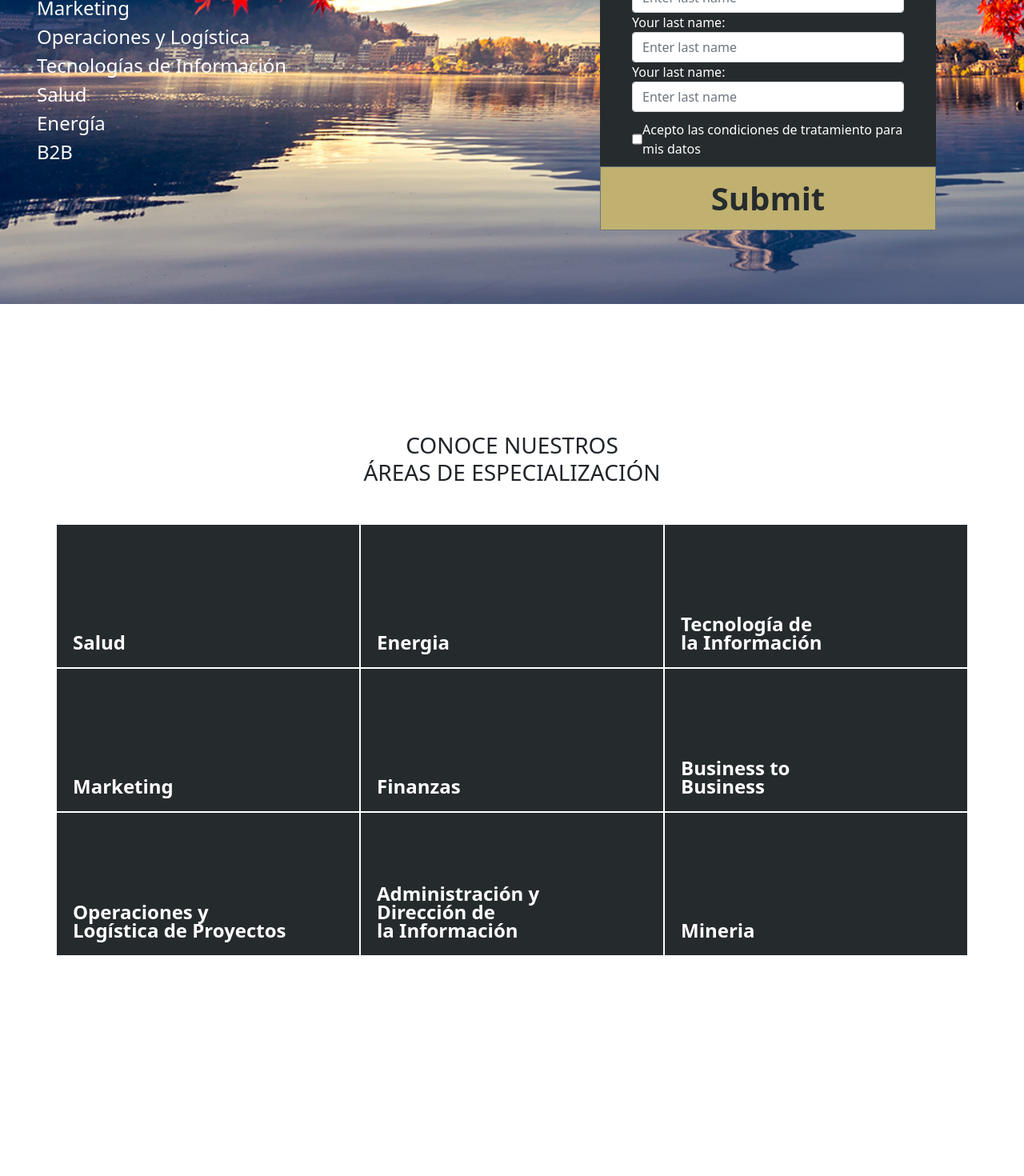
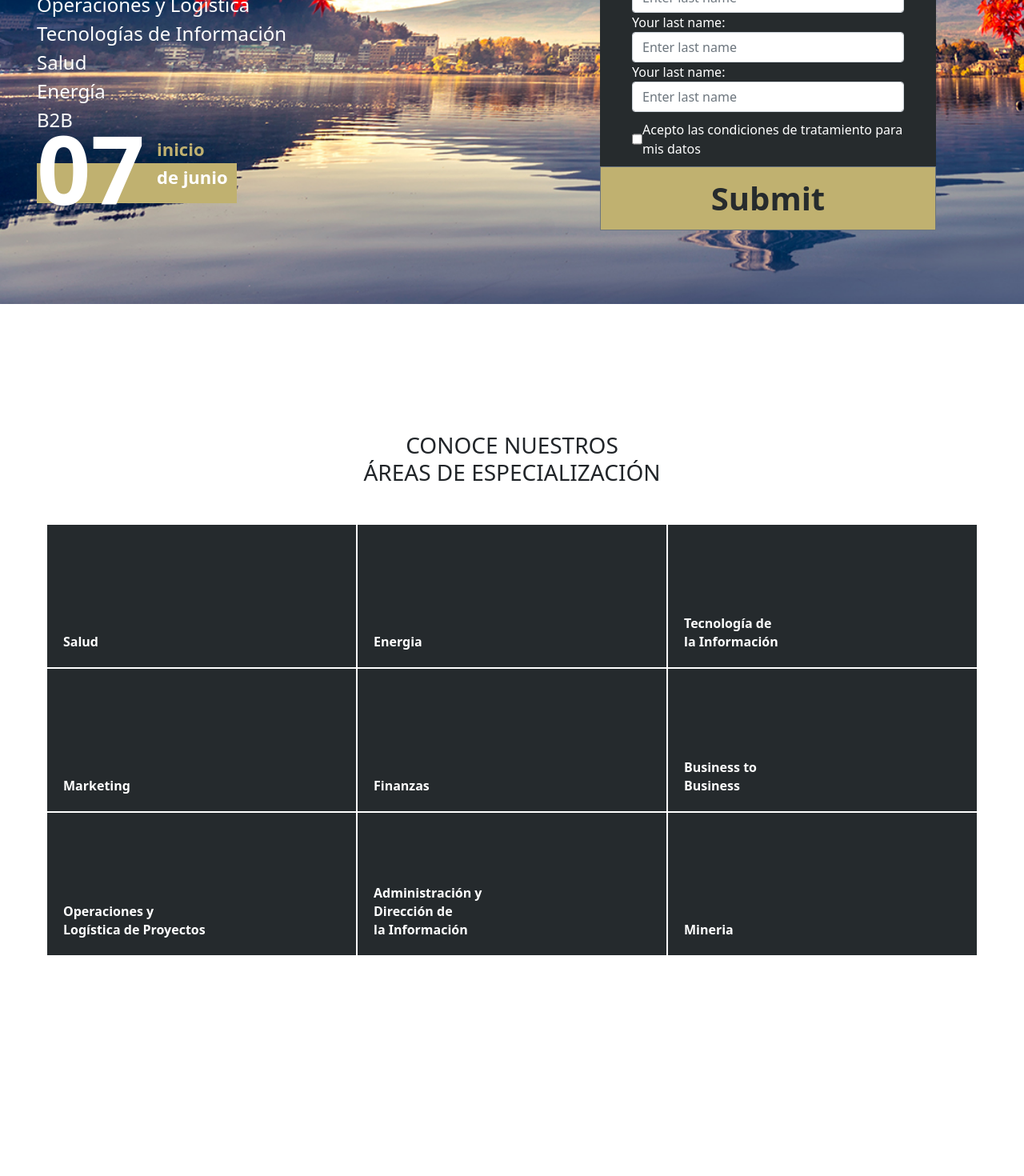
Before and after one commit to Lizethsuk/landing-pee, a Vue app: page /ti_page in a window 1280 px wide. Shown: the part 420-1890 px from the top of the page at 80% size. Built offline with nearby package versions, Linux system fonts and the light colour scheme.

Commit message:
responsive

```diff
--- a/src/views/HomeView.vue
+++ b/src/views/HomeView.vue
@@ -11,10 +11,11 @@
               <b-nav-item>Another Link</b-nav-item>
               <b-nav-item disabled>Disabled</b-nav-item>
             </b-nav>
+
           </b-col>
         </b-row>
         <b-row>
-          <b-col cols="12" md="6"
+          <b-col cols="12" lg="6"
             class=" d-flex align-items-center justify-content-center flex-column"
           >
             <div class="home-banner ">
@@ -37,9 +38,23 @@
               <li>Energía</li>
               <li>B2B</li>
             </ul>
+             <div>
+                  <div class="section-content2">
+                  <div class="section-1">
+                    07
+                  </div>
+                  <div  class="section-2" >
+                    <div class="init-date">
+                      <span>inicio</span><br>
+                    de junio
+                      </div>
+                  </div>
+                </div>
+
+                  </div>
             </div>
           </b-col>
-          <b-col cols="12" md="6" class="d-flex align-items-center justify-content-center">
+          <b-col cols="12" lg="6" class="d-flex align-items-center justify-content-center">
             <FormHome />
           </b-col>
         </b-row>
@@ -52,62 +67,64 @@
             <h3 class="text-center pb-5">
               CONOCE NUESTROS <br />ÁREAS DE ESPECIALIZACIÓN
             </h3>
-            <ul class="justify-content-center d-flex flex-wrap">
-              <li class="nav-item2 li-area">
+          </b-col>
+        </b-row>
+        <b-row>
+          <b-col cols="12" lg="4" md="6" class="pl-0 pr-0"  >
             <div class="box-area">
                   <router-link class="nav-link" to="/salud_page"
                     >Salud <br />
                   </router-link>
                 </div>
-              </li>
-              <li class="nav-item2 li-area">
+          </b-col>
+          <b-col cols="12" lg="4" md="6" class="pl-0 pr-0" >
             <div class="box-area">
                 <router-link class="nav-link" to="/energy_page"
                     >Energia
 
-                    </router-link
-                  >
+                </router-link>
             </div>
-              </li>
-              <li class="nav-item2 li-area">
+          </b-col>
+           <b-col cols="12" lg="4" md="6" class="pl-0 pr-0" >
             <div class="box-area">
               <router-link class="nav-link" to="/ti_page"
                     >Tecnología de <br />
                     la Información</router-link
                   >
             </div>
-              </li>
-              <li class="nav-item2 li-area">
+          </b-col>
+           <b-col cols="12" lg="4" md="6" class="pl-0 pr-0" >
             <div class="box-area">
               <router-link class="nav-link" to="/marketing_page"
                     >Marketing</router-link
                   >
             </div>
-              </li>
-              <li class="nav-item2 li-area">
+          </b-col>
+           <b-col cols="12" lg="4" md="6" class="pl-0 pr-0" >
             <div class="box-area">
               <router-link class="nav-link" to="/finanzas_page"
                     >Finanzas</router-link
                   >
+
             </div>
-              </li>
-              <li class="nav-item2 li-area">
+          </b-col>
+           <b-col cols="12" lg="4" md="6" class="pl-0 pr-0" >
             <div class="box-area">
               <router-link class="nav-link" to="/b2b_page"
                     >Business to <br />
                     Business
                   </router-link>
             </div>
-              </li>
-              <li class="nav-item2 li-area">
+          </b-col>
+           <b-col cols="12" lg="4" md="6" class="pl-0 pr-0" >
             <div class="box-area">
               <router-link class="nav-link" to="/logistica_page"
                     >Operaciones y <br />
                     Logística de Proyectos</router-link
                   >
             </div>
-              </li>
-              <li class="nav-item2 li-area">
+          </b-col>
+           <b-col cols="12" lg="4" md="6" class="pl-0 pr-0" >
             <div class="box-area">
               <router-link class="nav-link" to="/administracion_page"
                     >Administración y <br />
@@ -115,16 +132,15 @@
                     la Información</router-link
                   >
             </div>
-              </li>
-              <li class="nav-item2 li-area">
+          </b-col>
+           <b-col cols="12" lg="4" md="6" class="pl-0 pr-0" >
             <div class="box-area">
               <router-link class="nav-link" to="/mineria_page"
                     >Mineria</router-link
                   >
             </div>
-              </li>
-            </ul></b-col
-          >
+          </b-col>
+
         </b-row>
       </b-container>
     </section>
@@ -169,13 +185,13 @@
     <section class="sect-rankings">
       <b-container>
         <b-row>
-          <b-col cols="4">
-            <h1>vjhbjjj nnn guiuiiuhiu bhuuu</h1>
+          <b-col cols="12" md="4">
+            <h1>vjhbjjj nnn guiuu buuu</h1>
           </b-col>
-          <b-col cols="5">
+          <b-col cols="12" md="5">
 
           </b-col>
-          <b-col cols="3">
+          <b-col cols="12" md="3">
             <p>Lorem, ipsum dolor sit amet consectetur adipisicing elit. Architecto cum optio laboriosam, ullam neque quia repellendus explicabo soluta facere minus. Dolores voluptates neque est eligendi dolore expedita, optio harum magnam!</p>
           </b-col>
         </b-row>
@@ -188,7 +204,8 @@
           <b-col cols="12" class="mx-auto text-center">
             <b-container class="container-date" >
               <b-row>
-                 <b-col lg="6" cols="12"  align-self="center" >
+                 <b-col md="6" cols="12"  align-self="center" >
+                  <div>
                   <div class="section-content">
                   <div class="section-1">
                     07
@@ -200,8 +217,10 @@
                       </div>
                   </div>
                 </div>
+
+                  </div>
             </b-col>
-              <b-col class="d-flex alig-items-center justify-content-center">
+              <b-col md="6" cols="12" class="d-flex alig-items-center justify-content-center">
                 <div class="contact">
                   <b-container class="contact-container">
                     <b-row class="pb-3">
@@ -248,6 +267,12 @@ export default {
 
 <style lang="stylus" scoped>
 @import '../styles/main.styl';
+.pr-0{
+  padding-right 0px!important
+}
+.pl-0{
+  padding-left 0px!important
+}
 
 h3 {
   margin: 40px 0 0;
@@ -355,12 +380,22 @@ h2 {
 
 .section-areas-inicio
   background-color: black;
-  padding:150px !important
+  padding:150px 0px !important
 .section-content
-  padding 50px 30px 35px
+  padding 50px 0px 35px
   display: flex;
   flex-direction: row
   justify-content: center;
+
+.section-content2
+  padding 20px 10px 10px 0px
+  display: flex;
+  justify-content: left;
+  .section-2
+    width 250px
+  .section-1
+    font-size 118px
+    margin-top -82px
 .section-1
   position absolute
   z-index 2
@@ -397,4 +432,31 @@ h2 {
   background-color #252A2D
   padding 100px 0px
 
+@media only screen and (max-width: 1200px) {
+  .line {
+  width: auto;
+  margin-left: 0px;
+  }
+  .hello {
+  height: auto;
+  padding-bottom 120px
+  }
+  .section-2{
+   width 197px
+   padding-right 0px
+  }
+  .section-1{
+    margin-right 252px
+  }
+}
+@media only screen and (max-width: 767px) {
+  .section-1{
+    margin-right 179px
+    margin-top -70px
+    font-size 106px
+  }
+  .contact {
+    border-left none
+  }
+}
 </style>
```
Lines whose indentation alone changed are shown as unchanged.
